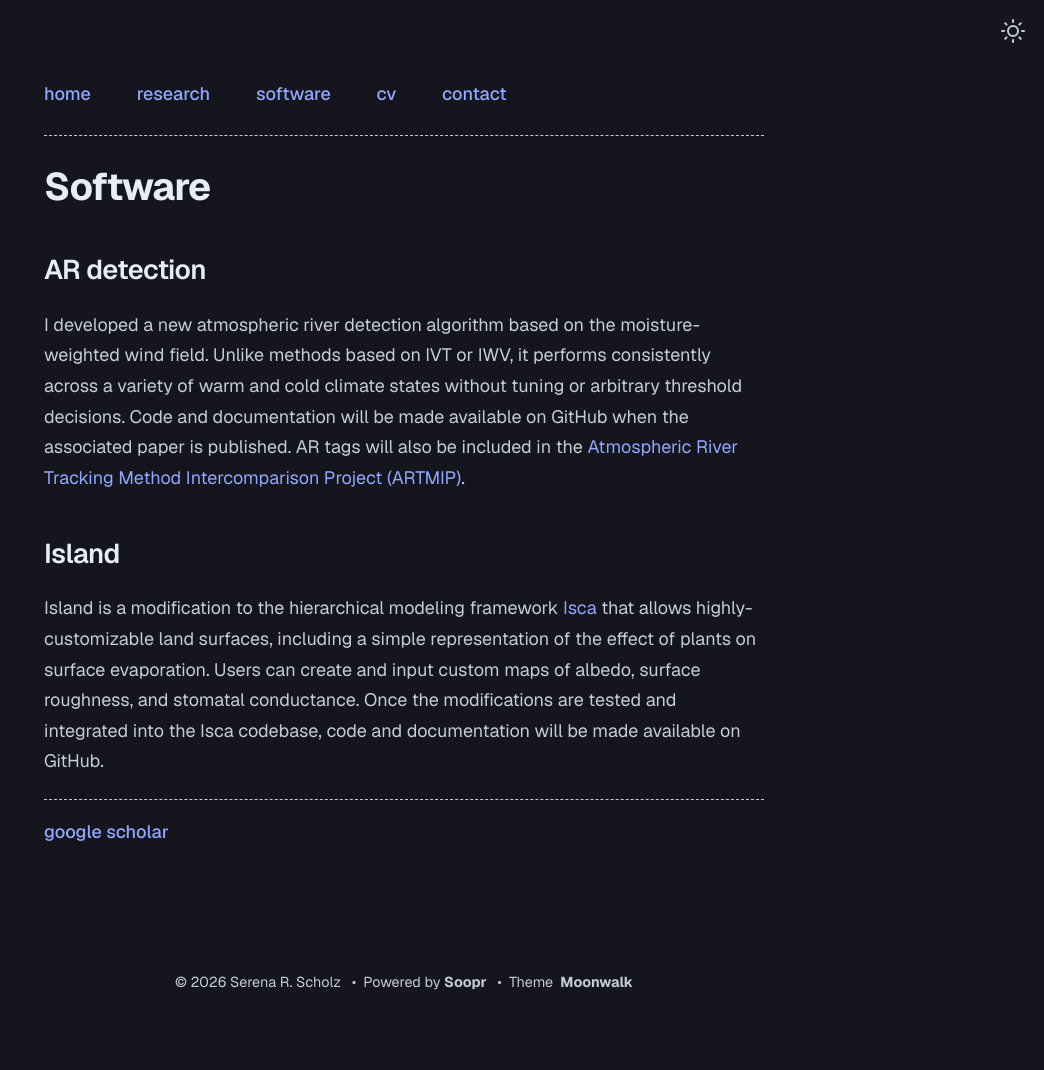
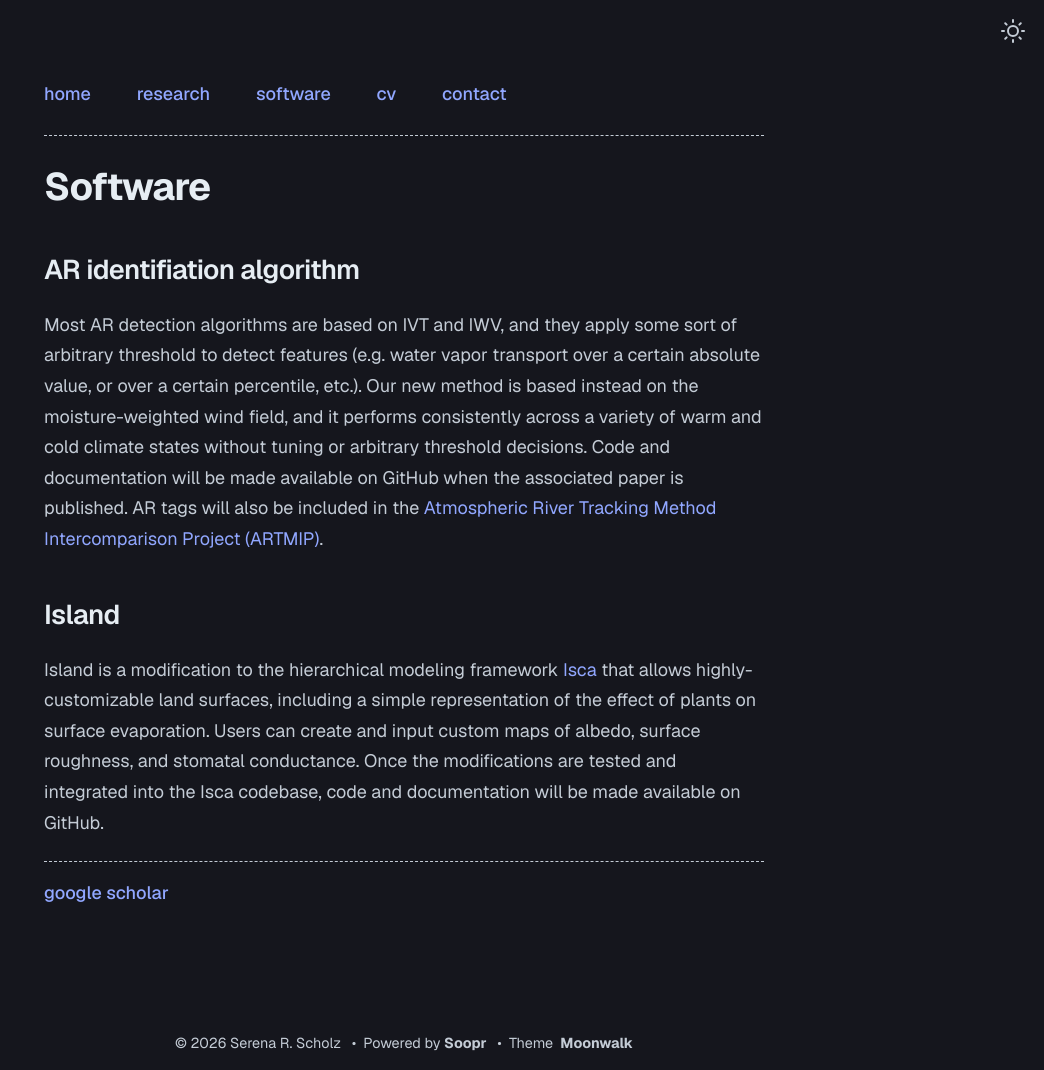
Before and after one commit to serenarscholz/serenarscholz.github.io, a Jekyll site: the page built from software.md, in a window 1280 px wide. Shown: the whole page, without its empty margins (236-1280 px from the left). Built offline with Jekyll 4.4.1, drawn with Linux system fonts in a browser that asks for light colours; before the commit the page ends 1009 px from its top, so only the background shows below that.

Commit message:
Update software.md

```diff
--- a/software.md
+++ b/software.md
@@ -4,9 +4,9 @@ title: Software
 permalink: /software/
 ---
 
-## AR detection
+## AR identifiation algorithm
 
-I developed a new atmospheric river detection algorithm based on the moisture-weighted wind field. Unlike methods based on IVT or IWV, it performs consistently across a variety of warm and cold climate states without tuning or arbitrary threshold decisions. Code and documentation will be made available on GitHub when the associated paper is published. AR tags will also be included in the [Atmospheric River Tracking Method Intercomparison Project (ARTMIP)](https://ncar.github.io/ARTMIP/intro.html).
+Most AR detection algorithms are based on IVT and IWV, and they apply some sort of arbitrary threshold to detect features (e.g. water vapor transport over a certain absolute value, or over a certain percentile, etc.). Our new method is based instead on the moisture-weighted wind field, and it performs consistently across a variety of warm and cold climate states without tuning or arbitrary threshold decisions. Code and documentation will be made available on GitHub when the associated paper is published. AR tags will also be included in the [Atmospheric River Tracking Method Intercomparison Project (ARTMIP)](https://ncar.github.io/ARTMIP/intro.html).
 
 ## Island
 
```
